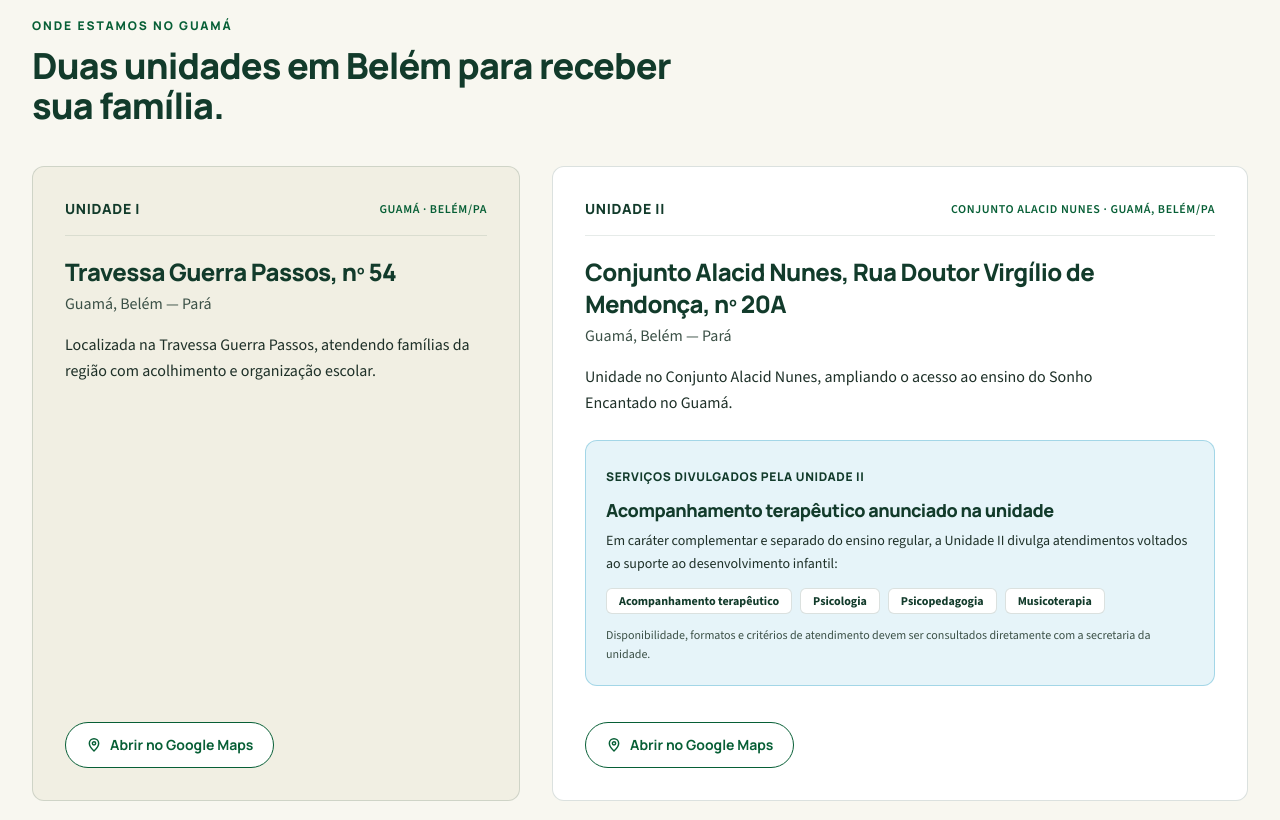
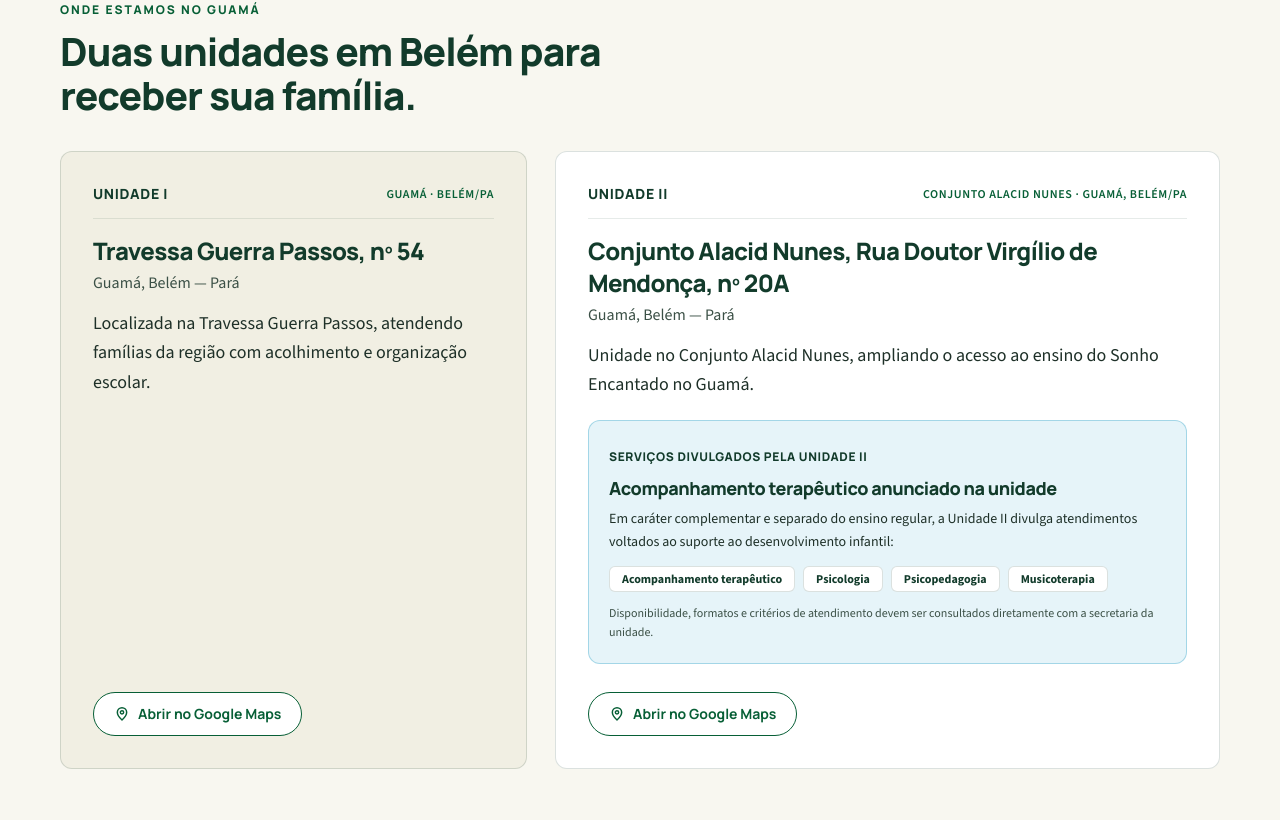
Before and after one commit to desenvolvedorfast-hub/site-sonho-encantado, a React (Vite) app in the folder sonho-encantado-site/: page / in a window 1280 px wide. Shown: the part 4640-5460 px from the top of the page. Built offline with nearby package versions, Linux system fonts and the light colour scheme.

Commit message:
Refactor UnitsSection component styles and structure

```diff
--- a/sonho-encantado-site/src/components/UnitsSection.tsx
+++ b/sonho-encantado-site/src/components/UnitsSection.tsx
@@ -5,22 +5,22 @@ export function UnitsSection() {
     <section
       id="unidades"
       aria-labelledby="unidades-heading"
-      className="py-16 sm:py-20 lg:py-24"
+      className="py-12 sm:py-16 lg:py-20"
     >
-      <div className="mx-auto max-w-7xl px-4 sm:px-6 lg:px-8">
+      <div className="container-editorial">
         <div className="max-w-2xl">
           <p className="font-display text-xs font-extrabold uppercase tracking-[0.16em] text-brand-green">
             Onde estamos no Guamá
           </p>
           <h2
             id="unidades-heading"
-            className="mt-3 font-display text-3xl font-extrabold leading-tight text-brand-dark sm:text-4xl"
+            className="text-section-title mt-3 font-display font-extrabold text-brand-dark"
           >
             Duas unidades em Belém para receber sua família.
           </h2>
         </div>
 
-        <div className="mt-10 grid grid-cols-1 gap-8 lg:grid-cols-12">
+        <div className="mt-8 grid grid-cols-1 gap-7 lg:grid-cols-12">
           {SCHOOL_UNITS.map((unit) => (
             <article
               key={unit.id}
@@ -31,7 +31,7 @@ export function UnitsSection() {
               }`}
             >
               <div>
-                <div className="flex flex-wrap items-center justify-between gap-2 border-b border-brand-dark/10 pb-4">
+                <div className="flex flex-wrap items-center justify-between gap-2 border-b border-brand-dark/10 pb-3.5">
                   <span className="font-display text-sm font-extrabold uppercase tracking-wider text-brand-dark">
                     {unit.name}
                   </span>
@@ -40,23 +40,23 @@ export function UnitsSection() {
                   </span>
                 </div>
 
-                <h3 className="mt-5 font-display text-xl font-extrabold text-brand-dark sm:text-2xl">
+                <h3 className="mt-4 font-display text-xl font-extrabold text-brand-dark sm:text-2xl">
                   {unit.address}
                 </h3>
                 <p className="mt-1 text-base font-medium text-brand-muted">
                   {unit.cityState}
                 </p>
 
-                <p className="mt-4 max-w-prose text-base leading-relaxed text-brand-ink">
+                <p className="text-body-fluid mt-3.5 text-brand-ink">
                   {unit.summary}
                 </p>
 
                 {unit.therapeuticNote && (
-                  <div className="mt-6 rounded-xl border border-brand-blue/50 bg-brand-blue-soft p-5">
+                  <div className="mt-5 rounded-xl border border-brand-blue/50 bg-brand-blue-soft p-4 sm:p-5">
                     <span className="inline-block font-display text-xs font-extrabold uppercase tracking-wider text-brand-dark">
                       {unit.therapeuticNote.badge}
                     </span>
-                    <h4 className="mt-1.5 font-display text-base font-extrabold text-brand-dark sm:text-lg">
+                    <h4 className="mt-1 font-display text-base font-extrabold text-brand-dark sm:text-lg">
                       {unit.therapeuticNote.title}
                     </h4>
                     <p className="mt-1.5 text-sm leading-relaxed text-brand-ink">
@@ -81,12 +81,12 @@ export function UnitsSection() {
                 )}
               </div>
 
-              <div className="mt-7 pt-2">
+              <div className="mt-6 pt-1">
                 <a
                   href={unit.mapsUrl}
                   target="_blank"
                   rel="noopener noreferrer"
-                  className="inline-flex min-h-[46px] items-center justify-center gap-2 rounded-full border border-brand-green bg-white px-5 py-2.5 font-display text-sm font-bold text-brand-green transition-colors hover:bg-brand-green hover:text-white active:scale-[0.98]"
+                  className="inline-flex min-h-[44px] items-center justify-center gap-2 rounded-full border border-brand-green bg-white px-5 py-2 font-display text-sm font-bold text-brand-green transition-colors hover:bg-brand-green hover:text-white active:scale-[0.98]"
                 >
                   <svg
                     aria-hidden="true"
```
